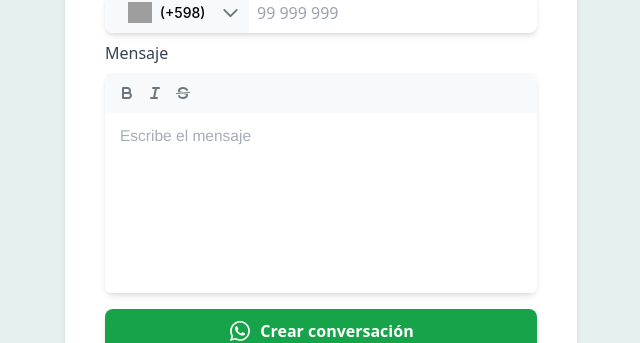
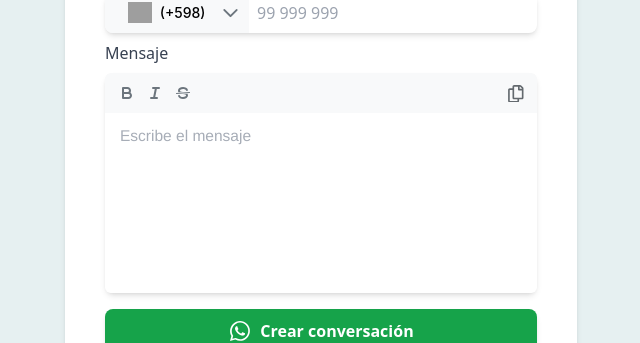
Before and after one commit to en44no/whatsapp-helper, a React (Vite) app: page / in a window 1280 px wide. Shown: the part 289-632 px from the top of the page, without its empty margins (319-959 px from the left). Built offline with nearby package versions, Linux system fonts and the light colour scheme; grey boxes are pictures that could not be loaded.

Commit message:
Added toast notification

```diff
--- a/src/App.tsx
+++ b/src/App.tsx
@@ -2,6 +2,8 @@ import { useState } from 'react';
 import { UilWhatsapp } from '@iconscout/react-unicons';
 import DropdownDemo from './components/SelectCountries';
 import EditorDemo from './components/TextEditor';
+import ToastNotification from './components/ToastNotification';
+import WHState from './context/WHState.jsx'
 
 interface Phone {
   number: string;
@@ -31,7 +33,9 @@ const App = () => {
   }
 
   return (
+    <WHState>
       <div className="flex justify-center items-center w-screen h-[90vh] md:h-screen p-2 bg-[#e6f0f1]">
+        <ToastNotification />
         <div className='relative bg-white w-screen md:w-[32rem] lg:w-[32rem] flex flex-col gap-3 rounded-xl shadow-md '>
           <div className="overflow-auto px-7 lg:px-10 py-3 lg:py-5 ">
             <div className='flex justify-center text-green-600'>
@@ -53,6 +57,7 @@ const App = () => {
           </div>
         </div>
       </div >
+    </WHState>
   )
 }
 
--- a/src/components/TextEditor.tsx
+++ b/src/components/TextEditor.tsx
@@ -1,10 +1,13 @@
 
-import { useState } from 'react';
+import { useState, useContext } from 'react';
 import { Editor } from 'primereact/editor';
+import { FaRegCopy } from 'react-icons/fa';
+import WHContext from '../context/WHContext.jsx';
 
 const EditorDemo = (props: any) => {
   const { getText } = props;
   const [text, setText] = useState<string>('');
+  const { handleShowToastNotification } = useContext(WHContext);
 
   const renderHeader = () => {
     return (
@@ -14,6 +17,11 @@ const EditorDemo = (props: any) => {
         <button className="ql-strike" aria-label="strike"></button>
       </span>
     );
+  }
+
+  const copyToClipboard = () => {
+    navigator.clipboard.writeText(text);
+    handleShowToastNotification(true);
   }
 
   const parseHtmlToWhatsapp = (htmlText: string) => {
@@ -60,8 +68,9 @@ const EditorDemo = (props: any) => {
   return (
     <div>
       <label className='block text-md font-medium text-gray-700 mb-2'>Mensaje</label>
-      <div className='border-none rounded-lg shadow-md w-full focus-visible:outline-none'>
-        <Editor headerTemplate={header} style={{ height: '180px' }} value={text} onTextChange={(e) => parseHtmlToWhatsapp(e.htmlValue!)} placeholder='Escribe el mensaje' />
+      <div className='border-none rounded-lg shadow-md w-full focus-visible:outline-none relative'>
+        <FaRegCopy onClick={() => copyToClipboard()} className='absolute top-3 right-3 cursor-pointer' style={{ 'color': '#63696e', 'fontSize': '1.1rem' }} />
+        <Editor headerTemplate={header} onPaste={(e) => { e.preventDefault(); return false; }} style={{ height: '180px' }} value={text} onTextChange={(e) => parseHtmlToWhatsapp(e.htmlValue!)} placeholder='Escribe el mensaje' />
       </div>
     </div>
   );
--- /dev/null
+++ b/src/components/ToastNotification.tsx
@@ -0,0 +1,21 @@
+import { FaRegCopy } from 'react-icons/fa'
+import { useContext } from 'react';
+import WHContext from '../context/WHContext.jsx';
+
+const ToastNotification = () => {
+
+  const { showToastNotification } = useContext(WHContext);
+
+  return (
+    <>
+      {showToastNotification && (
+        <div className="z-40 flex absolute top-5 items-center p-4 space-x-4 w-full max-w-xs text-gray-500 bg-white rounded-lg divide-x divide-gray-200 shadow-md" role="alert">
+          <FaRegCopy className='ml-1' style={{ 'color': '#63696e', 'fontSize': '1.2rem' }} />
+          <div className="pl-4 text-sm font-normal">Mensaje copiado al portapapeles.</div>
+        </div>
+      )}
+    </>
+  )
+};
+
+export default ToastNotification;
--- /dev/null
+++ b/src/context/WHContext.jsx
@@ -0,0 +1,5 @@
+import { createContext } from 'react';
+
+const WHContext = createContext();
+
+export default WHContext;
--- /dev/null
+++ b/src/context/WHState.jsx
@@ -0,0 +1,31 @@
+import React, { useState } from 'react';
+import WHContext from './WHContext';
+
+const WHState = (props) => {
+  const [showToastNotification, setShowToastNotification] = useState(false);
+
+  const handleShowToastNotification = () => {
+    setShowToastNotification(true);
+    setTimeout(() => {
+      setShowToastNotification(false);
+    }, 5000);
+  }
+
+  const handleHideToastNotification = () => {
+    setShowToastNotification(false);
+  }
+
+  return (
+    <WHContext.Provider
+      value={{
+        showToastNotification,
+        handleShowToastNotification,
+        handleHideToastNotification
+      }}
+    >
+      {props.children}
+    </WHContext.Provider>
+  );
+};
+
+export default WHState;
--- a/tsconfig.json
+++ b/tsconfig.json
@@ -3,7 +3,7 @@
     "target": "ESNext",
     "useDefineForClassFields": true,
     "lib": ["DOM", "DOM.Iterable", "ESNext"],
-    "allowJs": false,
+    "allowJs": true,
     "skipLibCheck": true,
     "esModuleInterop": false,
     "allowSyntheticDefaultImports": true,
```
Lines whose indentation alone changed are shown as unchanged.
